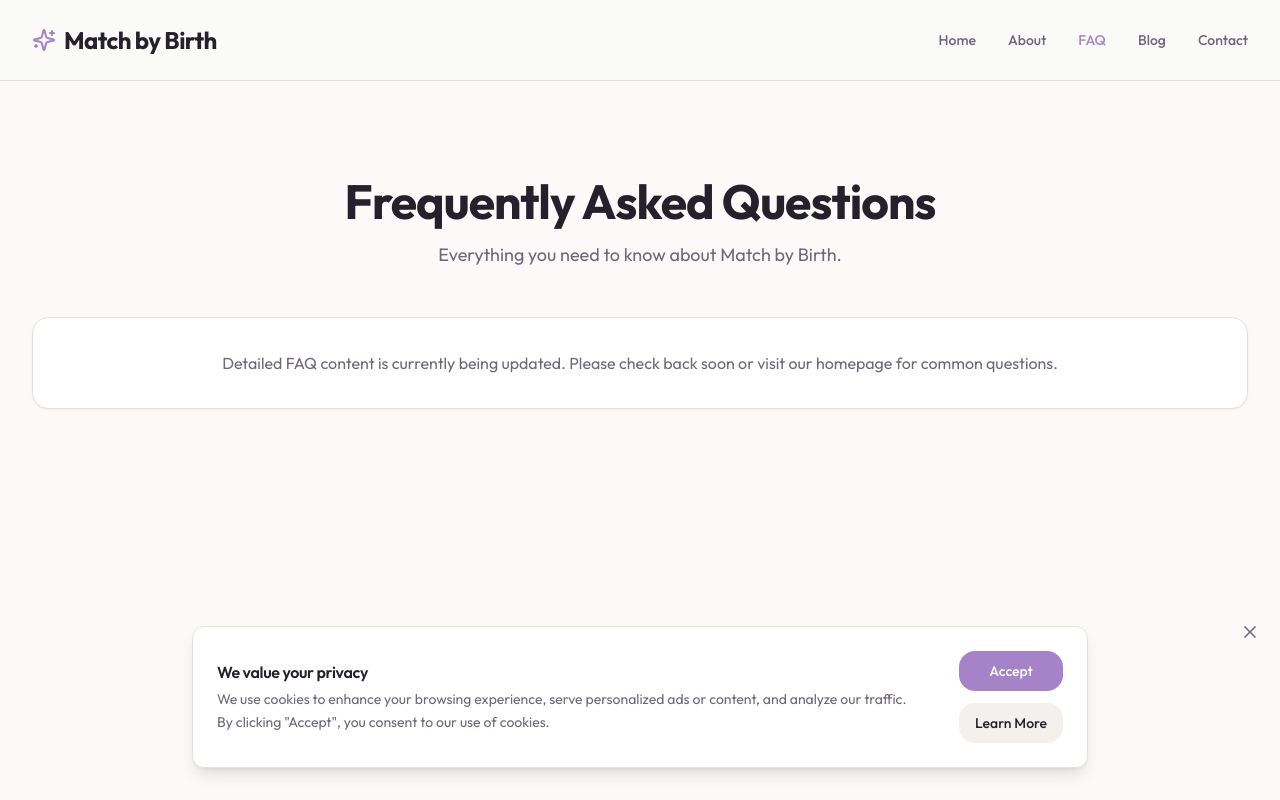
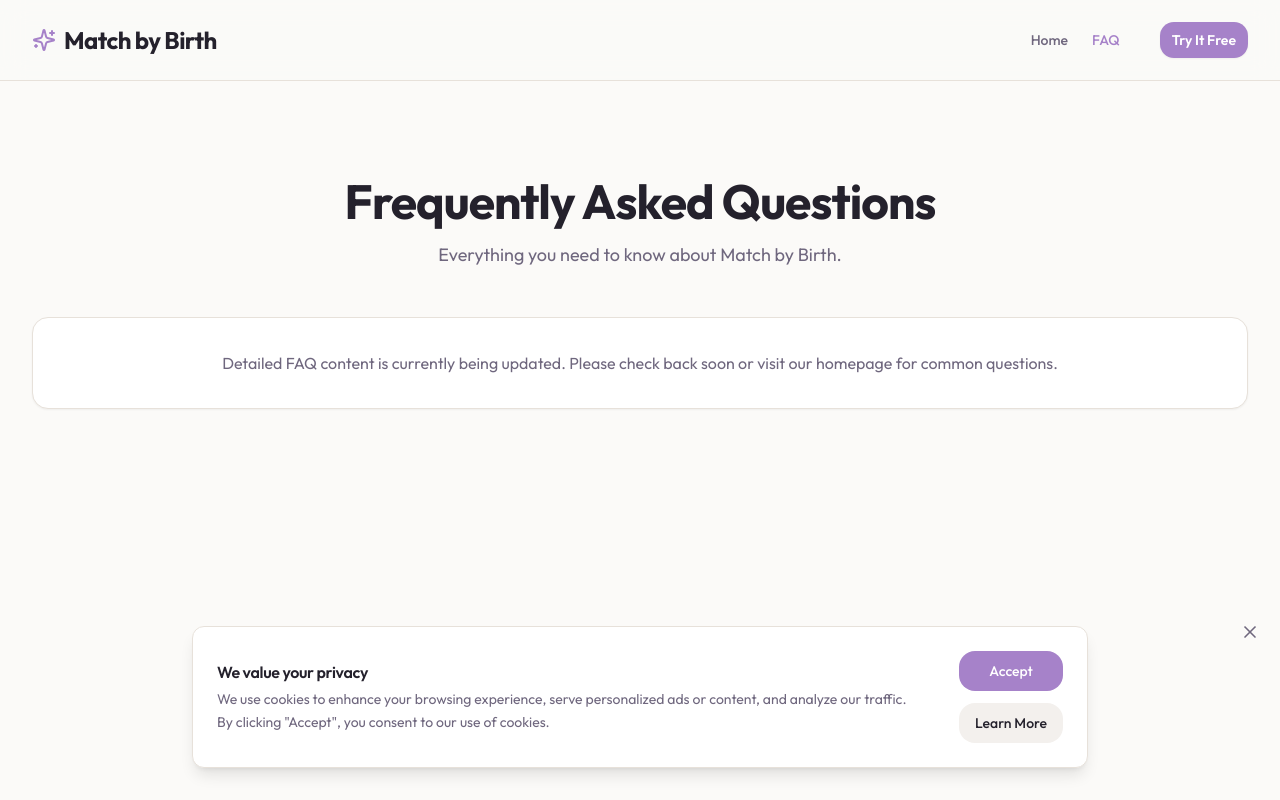
Before and after one commit to redefynliving/MatchbyBirth, a React (Vite) app in the folder apps/web/: page /faq in a window 1280 px wide. Shown: the top 800 px of the page. Built offline with nearby package versions, Linux system fonts and the light colour scheme.

Commit message:
feat(nav): simplify nav and add Try It Free CTA

```diff
--- a/apps/web/src/components/Header.jsx
+++ b/apps/web/src/components/Header.jsx
@@ -10,10 +10,7 @@ function Header() {
 
   const navLinks = [
     { path: '/', label: 'Home' },
-    { path: '/about', label: 'About' },
     { path: '/faq', label: 'FAQ' },
-    { path: '/blog', label: 'Blog' },
-    { path: '/contact', label: 'Contact' },
   ];
 
   const isActive = (path) => location.pathname === path;
@@ -28,20 +25,26 @@ function Header() {
           </Link>
 
           {/* Desktop Nav */}
-          <nav className="hidden md:flex items-center gap-8">
+          <nav className="hidden md:flex items-center gap-6">
             {navLinks.map((link) => (
               <Link
                 key={link.path}
                 to={link.path}
                 className={`text-sm font-medium transition-colors ${
-                  isActive(link.path)
-                    ? 'text-primary'
-                    : 'text-muted-foreground hover:text-primary'
+                  isActive(link.path) ? 'text-primary' : 'text-muted-foreground hover:text-primary'
                 }`}
               >
                 {link.label}
               </Link>
             ))}
+            <a
+              href="#calculator"
+              role="button"
+              aria-controls="calculator"
+              className="ml-4 inline-flex items-center px-3 py-2 bg-primary text-primary-foreground text-sm rounded-md font-semibold shadow-sm hover:bg-primary/90 focus:outline-none focus-visible:ring-2 focus-visible:ring-primary/50"
+            >
+              Try It Free
+            </a>
           </nav>
 
           {/* Mobile Nav Toggle */}
```
